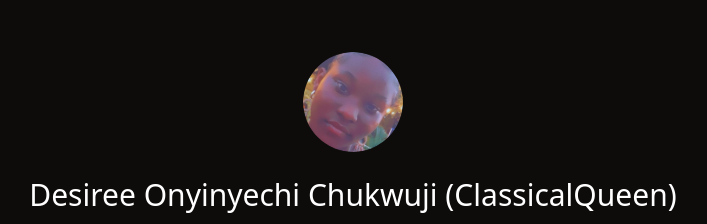
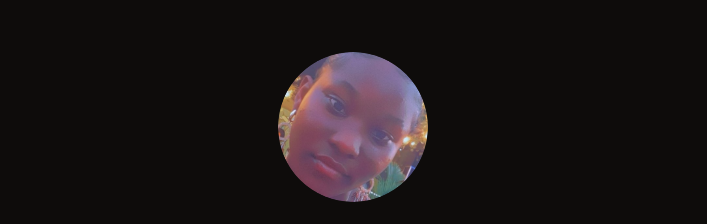
Before and after one commit to ClassicalQueen/GitHub_Repo_App, a React (Vite) app: page / in a window 1280 px wide. Shown: the top 224 px of the page, without its empty margins (287-994 px from the left). Built offline with nearby package versions, Linux system fonts and the light colour scheme; no server answers.

Commit message:
updated styling

```diff
--- a/src/style.css
+++ b/src/style.css
@@ -121,9 +121,8 @@ table a{
 }
 
 .author-photo {
-  width: 100%;
-  max-width: 200px;
-  height: auto;
+  width: 150px;
+  height: 150px;
 }
 
 .author-name {
@@ -135,10 +134,6 @@ table a{
 }
 
 @media (min-width: 600px) {
-  .author-photo {
-    width: 100px;
-  }
-
   .author-name {
     font-size: 1.5em;
   }
```
